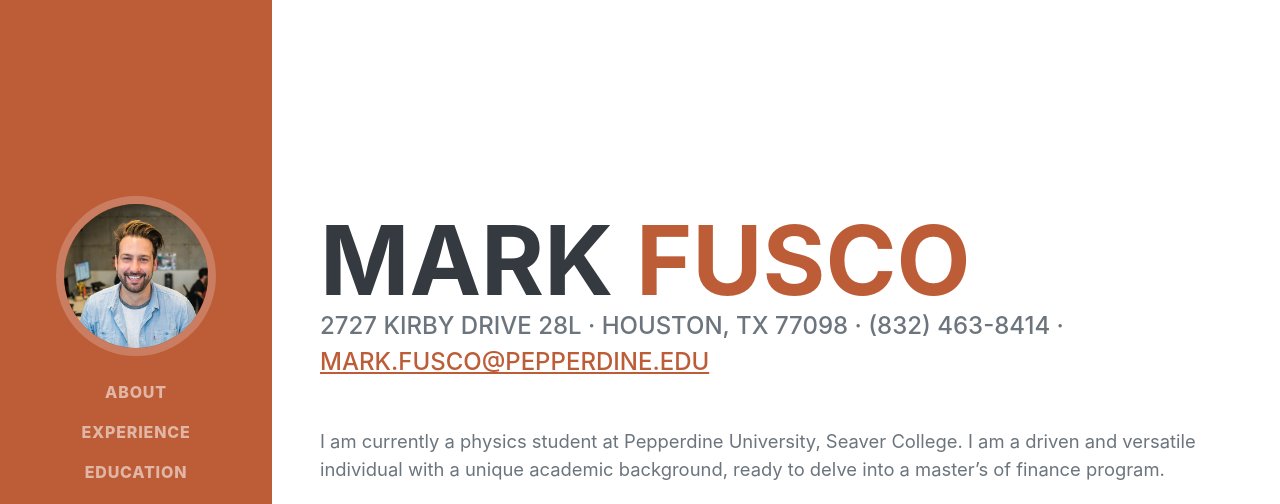
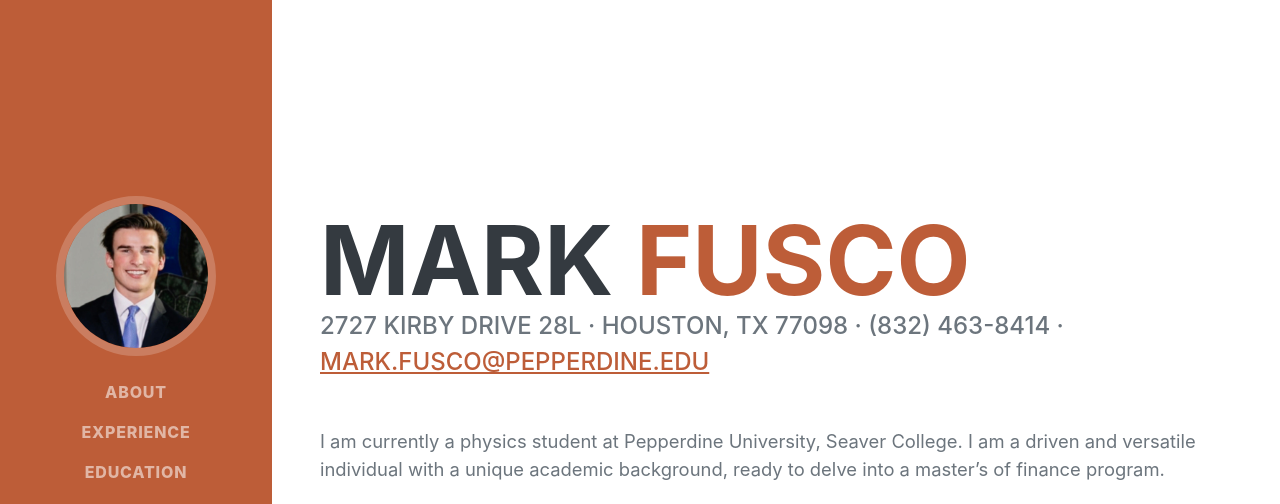
Before and after one commit to mfusco14/mfusco14.github.io, a plain HTML site: page index.html in a window 1280 px wide. Shown: the top 504 px of the page. Drawn offline with nearby package versions, Linux system fonts and the light colour scheme; a web font is replaced by a local one.

Commit message:
Update index.html

```diff
--- a/index.html
+++ b/index.html
@@ -5,7 +5,7 @@
         <meta name="viewport" content="width=device-width, initial-scale=1, shrink-to-fit=no" />
         <meta name="description" content="" />
         <meta name="author" content="" />
-        <title>Resume - Start Bootstrap Theme</title>
+        <title>CV - Mark Fusco</title>
         <link rel="icon" type="image/x-icon" href="assets/img/ProfilePic.jpg" />
         <!-- Font Awesome icons (free version)-->
         <script src="https://use.fontawesome.com/releases/v6.1.0/js/all.js" crossorigin="anonymous"></script>
@@ -20,7 +20,7 @@
         <nav class="navbar navbar-expand-lg navbar-dark bg-primary fixed-top" id="sideNav">
             <a class="navbar-brand js-scroll-trigger" href="#page-top">
                 <span class="d-block d-lg-none">Mark Fusco</span>
-                <span class="d-none d-lg-block"><img class="img-fluid img-profile rounded-circle mx-auto mb-2" src="assets/img/profile.jpg" alt="..." /></span>
+                <span class="d-none d-lg-block"><img class="img-fluid img-profile rounded-circle mx-auto mb-2" src="assets/img/ProfilePic.jpg" alt="..." /></span>
             </a>
             <button class="navbar-toggler" type="button" data-bs-toggle="collapse" data-bs-target="#navbarResponsive" aria-controls="navbarResponsive" aria-expanded="false" aria-label="Toggle navigation"><span class="navbar-toggler-icon"></span></button>
             <div class="collapse navbar-collapse" id="navbarResponsive">
```
